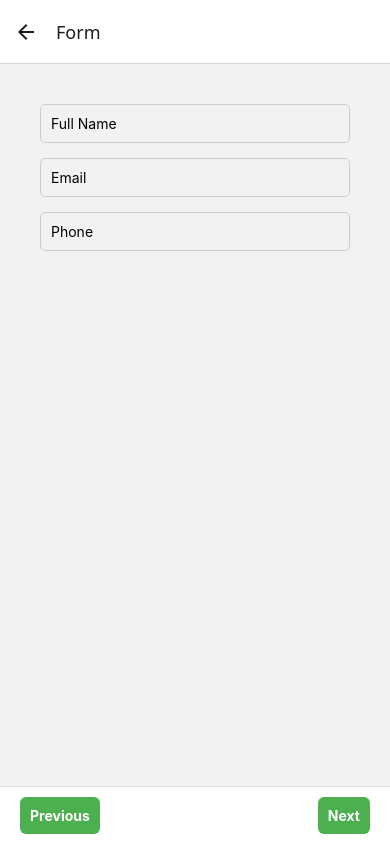
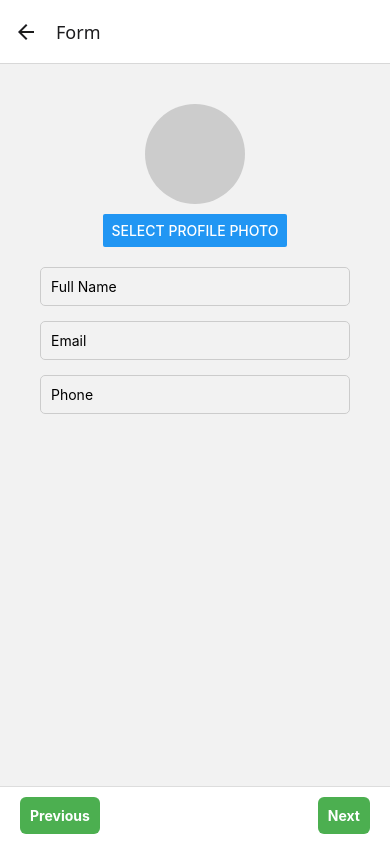
Before and after one commit to backbencherjigyasoo/cvmaker-native, a React Native app: screen /Form in a window 390 px wide. Built offline with nearby package versions, Linux system fonts and the light colour scheme.

Commit message:
added a new package for image picking

```diff
--- a/package.json
+++ b/package.json
@@ -16,6 +16,7 @@
     "react": "19.1.0",
     "react-native": "0.80.2",
     "react-native-gesture-handler": "^2.27.2",
+    "react-native-image-picker": "^8.2.1",
     "react-native-safe-area-context": "^5.5.2",
     "react-native-screens": "^4.13.1"
   },
--- a/pages/Personal.tsx
+++ b/pages/Personal.tsx
@@ -1,18 +1,44 @@
 import { useState } from 'react';
-import { ScrollView, StyleSheet, TextInput } from 'react-native';
+import { ScrollView, StyleSheet, TextInput, View, Image, Button } from 'react-native';
+import { launchImageLibrary } from 'react-native-image-picker';
 
 const Personal = () => {
   const [form, setForm] = useState({
     name: '',
     email: '',
     phone: '',
+    photo: "",
   });
+
+  const handleImagePick = () => {
+    launchImageLibrary(
+      {
+        mediaType: 'photo',
+        quality: 0.5,
+      },
+      response => {
+        if (!response.didCancel && response.assets && response.assets.length > 0) {
+          handleChange('photo', response.assets[0].uri || '');
+        }
+      }
+    );
+  };
 
   const handleChange = (key: string, value: string) => {
     setForm(prev => ({ ...prev, [key]: value }));
   };
+
   return (
     <ScrollView contentContainerStyle={styles.container}>
+      <View style={styles.imageContainer}>
+        {form.photo ? (
+          <Image source={{ uri: form.photo }} style={styles.image} />
+        ) : (
+          <View style={styles.placeholder} />
+        )}
+        <Button title="Select Profile Photo" onPress={handleImagePick} />
+      </View>
+
       <TextInput
         style={styles.input}
         placeholder="Full Name"
@@ -43,11 +69,22 @@ const styles = StyleSheet.create({
   container: {
     padding: 20,
   },
-  heading: {
-    fontSize: 18,
+  imageContainer: {
+    alignItems: 'center',
     marginBottom: 20,
-    fontWeight: 'bold',
-    textAlign: 'center',
+  },
+  placeholder: {
+    width: 100,
+    height: 100,
+    backgroundColor: '#ccc',
+    borderRadius: 50,
+    marginBottom: 10,
+  },
+  image: {
+    width: 100,
+    height: 100,
+    borderRadius: 50,
+    marginBottom: 10,
   },
   input: {
     borderWidth: 1,
@@ -58,4 +95,5 @@ const styles = StyleSheet.create({
   },
 });
 
+
 export default Personal;
```
Also changed, not shown: 5 other files (tests, documents, lock files or other folders).
